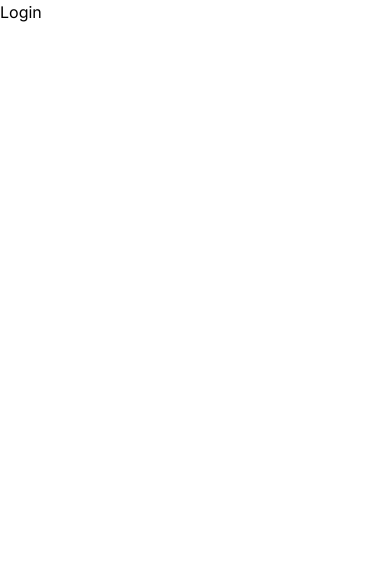
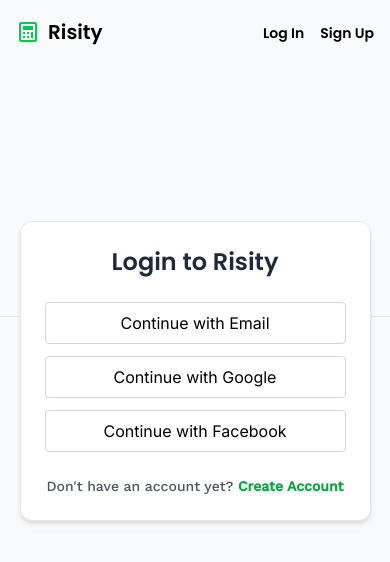
Before and after one commit to faithgaiciumia/risity, a Next.js app: page /login in a window 390 px wide. Shown: the top 562 px of the page. Built offline with nearby package versions, Linux system fonts and the light colour scheme.

Commit message:
styled and responsive login page

```diff
--- a/app/login/page.tsx
+++ b/app/login/page.tsx
@@ -1,7 +1,46 @@
-export default function Login(){
-    return(
-        <div>
-            <h1>Login</h1>
+import Link from "next/link";
+import { poppins, workSans } from "../ui/fonts";
+import TopBar from "../ui/Login/TopBar";
+
+export default function Login() {
+  return (
+    <div className="min-h-screen bg-gray-50">
+      <TopBar />
+
+      {/* Decorative Top Section */}
+      <div className="border-b border-gray-200 w-full h-[30vh]" />
+
+      {/* Login Card */}
+      <div className="bg-white shadow-md rounded-xl p-6 border border-gray-200 w-[90%] sm:w-[60%] md:w-[40%] mx-auto -mt-24">
+        <div className="flex flex-col gap-6 justify-center items-center">
+          {/* Title */}
+          <h1 className={`${poppins.className} text-2xl font-bold text-gray-800`}>
+            Login to Risity
+          </h1>
+
+          {/* Login Buttons (placeholder for now) */}
+          <div className="w-full space-y-3">
+            {/* Add your login buttons/components here */}
+            <button className="w-full py-2 border border-gray-300 rounded hover:bg-gray-100">
+              Continue with Email
+            </button>
+            <button className="w-full py-2 border border-gray-300 rounded hover:bg-gray-100">
+              Continue with Google
+            </button>
+            <button className="w-full py-2 border border-gray-300 rounded hover:bg-gray-100">
+              Continue with Facebook
+            </button>
+          </div>
+
+          {/* Signup Prompt */}
+          <p className={`${workSans.className} text-sm text-gray-600`}>
+            Don't have an account yet?{" "}
+            <Link href="/signup" className="font-bold text-green-600 hover:underline">
+              Create Account
+            </Link>
+          </p>
         </div>
-    )
+      </div>
+    </div>
+  );
 }
--- /dev/null
+++ b/app/ui/Login/TopBar.tsx
@@ -0,0 +1,34 @@
+import { BiCalculator } from "react-icons/bi";
+import { poppins } from "../fonts";
+import Link from "next/link";
+
+export default function TopBar() {
+  return (
+    <div className="max-w-7xl mx-auto px-4 sm:px-6 lg:px-8">
+      <div className="flex justify-between items-center h-16">
+        <div className="flex items-center space-x-2">
+          <BiCalculator className="text-green-500 text-2xl" />
+          <h1 className={`${poppins.className} text-xl font-semibold`}>
+            Risity
+          </h1>
+        </div>
+        <div className="flex space-x-4">
+          <Link href={"/login"}>
+            <button
+              className={`${poppins.className} hover:underline font-bold text-sm`}
+            >
+              Log In
+            </button>
+          </Link>
+          <Link href={"/signup"}>
+            <button
+              className={`${poppins.className} hover:underline font-bold text-sm`}
+            >
+              Sign Up
+            </button>
+          </Link>
+        </div>
+      </div>
+    </div>
+  );
+}
```
